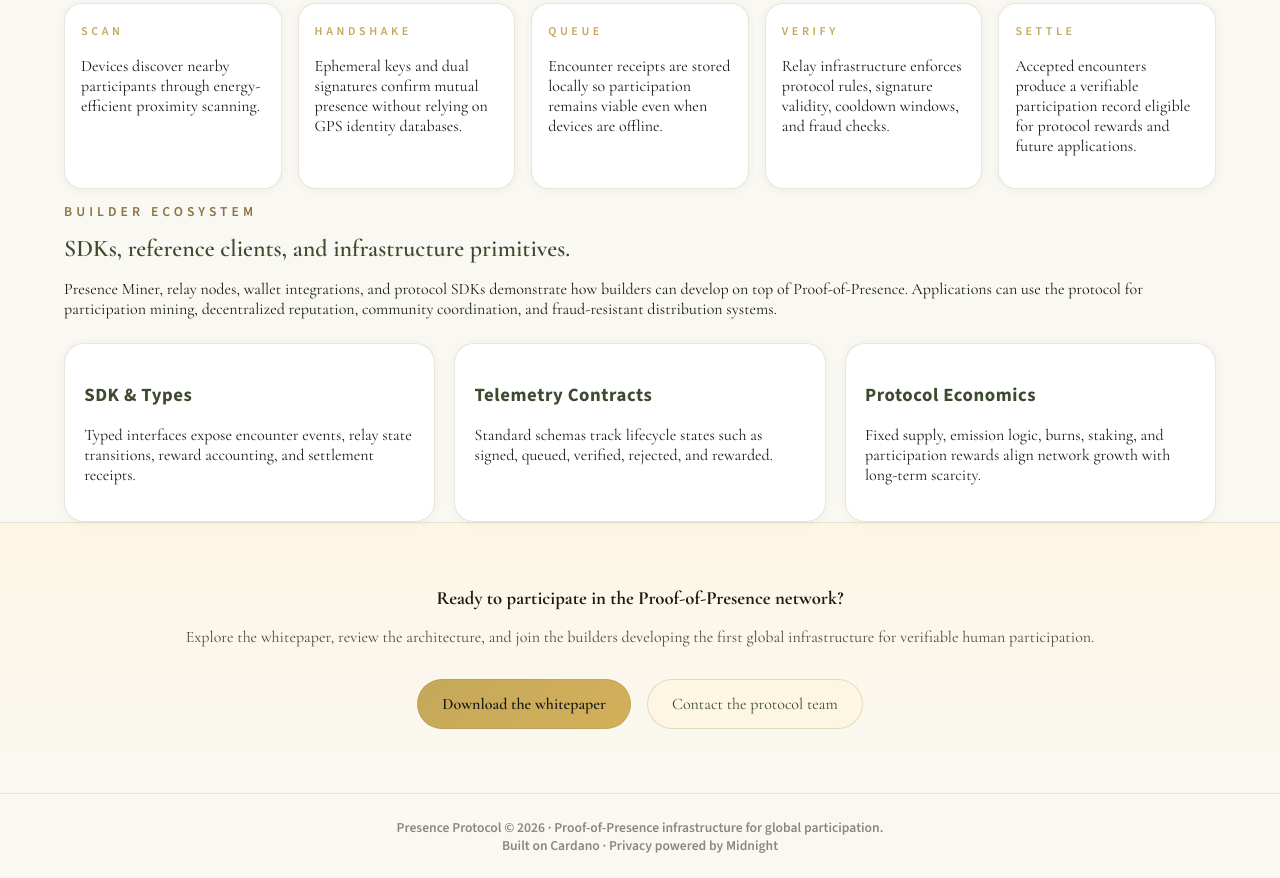
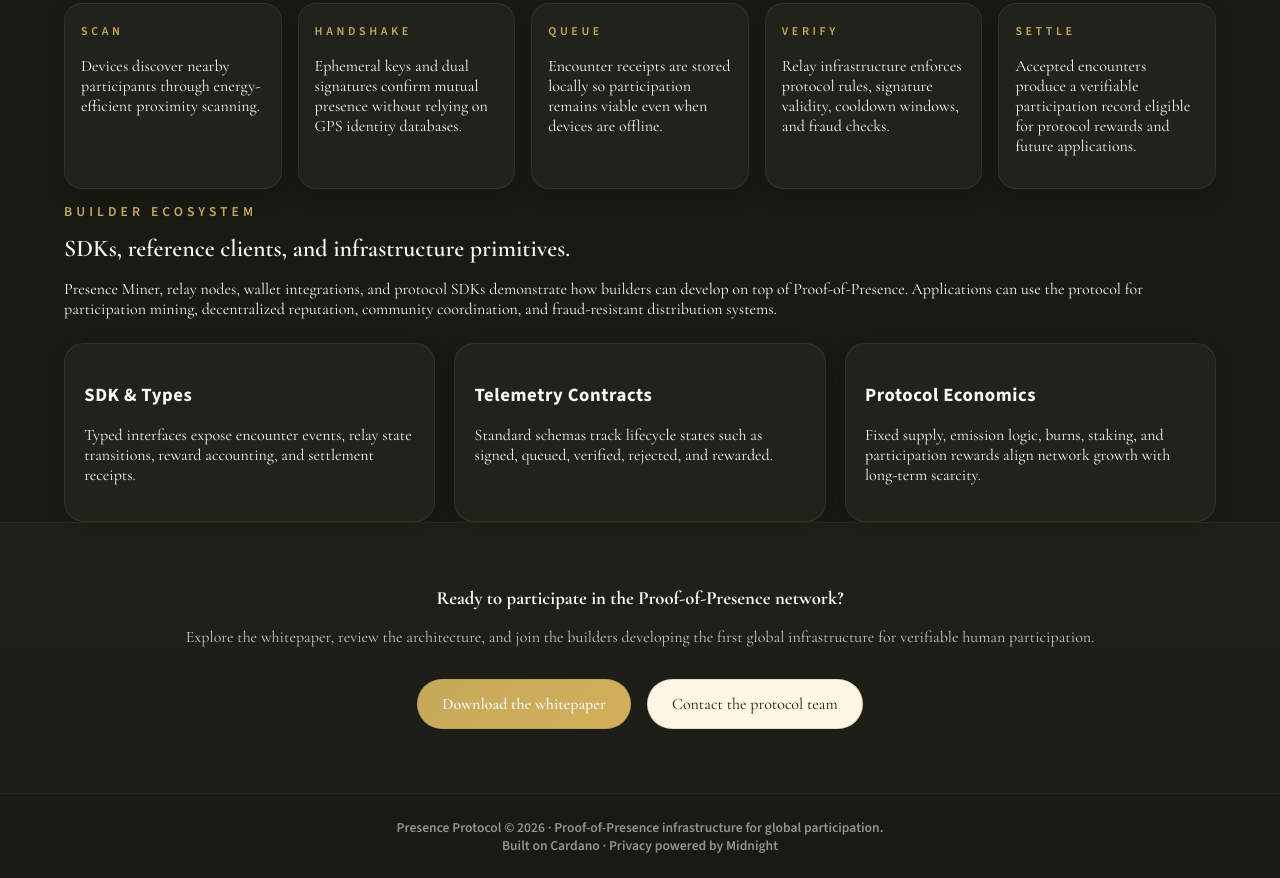
Before and after one commit to joskosestan-CheifOptimalist/presenceprotocol-landing, a plain HTML site: page index.html in a window 1280 px wide. Shown: the part 1550-2428 px from the top of the page. Drawn offline with nearby package versions, Linux system fonts and the light colour scheme.

Commit message:
Update protocol contact email

```diff
--- a/index.html
+++ b/index.html
@@ -41,18 +41,18 @@
   --future-bg-start: #F0F4FF;
   --future-bg-end: #E8EEFF;
 
-  --bg: var(--cream);
-  --card: var(--white);
+  --bg: var(--dark);
+  --card: #222222;
   --border: rgba(139,115,64,0.18);
-  --text: var(--dark);
-  --text-dim: var(--mid);
+  --text: var(--cream);
+  --text-dim: rgba(250,248,243,0.78);
   --accent: var(--gold-light);
 }
     * { box-sizing: border-box; }
     body {
       margin: 0;
-      background: var(--cream);
-      color: var(--dark);
+      background: var(--dark);
+      color: var(--cream);
       font-family: "Cormorant Garamond", serif;
     }
     main { min-height: 100vh; }
@@ -79,7 +79,7 @@
     }
     .hero p {
       max-width: 720px;
-      color: var(--mid);
+      color: rgba(250,248,243,0.78);
       line-height: 1.6;
     }
     .hero-buttons {
@@ -90,7 +90,7 @@
     }
     .btn-primary {
       background: linear-gradient(135deg, var(--gold-light), var(--gold-bright));
-      color: var(--dark);
+      color: var(--cream);
       padding: 0.85rem 1.5rem;
       border-radius: 999px;
       font-weight: 600;
@@ -98,7 +98,7 @@
     }
     .btn-secondary {
       border: 1px solid rgba(139,115,64,0.22);
-      color: var(--olive);
+      color: var(--cream);
       background: var(--gold-pale);
       padding: 0.85rem 1.5rem;
       border-radius: 999px;
@@ -110,14 +110,14 @@
       margin-top: 3rem;
     }
     .stat-card {
-      background: var(--white);
+      background: rgba(255,255,255,0.04);
       border: 1px solid var(--border);
       border-radius: 20px;
       padding: 1.5rem;
-      box-shadow: 0 2px 16px rgba(61,74,46,0.08);
+      box-shadow: 0 8px 24px rgba(0,0,0,0.22);
     }
     .stat-card h3 { margin: 0; font-size: 2rem; }
-    .stat-card p { margin-top: 0.5rem; color: var(--mid); }
+    .stat-card p { margin-top: 0.5rem; color: rgba(250,248,243,0.78); }
 
     section {
       padding: 3.5rem 0;
@@ -125,7 +125,7 @@
     .section-heading {
       text-transform: uppercase;
       letter-spacing: 0.3em;
-      color: var(--gold);
+      color: var(--gold-light);
       font-size: 0.85rem;
     }
     h2 { margin: 0.5rem 0 1rem; }
@@ -136,11 +136,11 @@
       align-items: start;
     }
     .module-card {
-      background: var(--white);
+      background: rgba(255,255,255,0.04);
       border: 1px solid var(--border);
       border-radius: 18px;
       padding: 1.2rem;
-      box-shadow: 0 2px 16px rgba(61,74,46,0.08);
+      box-shadow: 0 8px 24px rgba(0,0,0,0.22);
     }
 
     .flow-grid {
@@ -153,8 +153,8 @@
       border: 1px solid var(--border);
       border-radius: 18px;
       padding: 1rem;
-      background: var(--white);
-      box-shadow: 0 1px 10px rgba(61,74,46,0.06);
+      background: rgba(255,255,255,0.04);
+      box-shadow: 0 8px 24px rgba(0,0,0,0.16);
     }
     .flow-card span {
       text-transform: uppercase;
@@ -170,29 +170,29 @@
       margin-top: 1.5rem;
     }
     .builder-card {
-      background: var(--white);
+      background: rgba(255,255,255,0.04);
       border: 1px solid var(--border);
       border-radius: 20px;
       padding: 1.2rem;
-      box-shadow: 0 1px 10px rgba(61,74,46,0.06);
+      box-shadow: 0 8px 24px rgba(0,0,0,0.16);
     }
 
     .cta {
       text-align: center;
       padding: 4rem 1.5rem;
       border-top: 1px solid rgba(139,115,64,0.16);
-      background: linear-gradient(180deg, var(--gold-pale), var(--cream));
+      background: linear-gradient(180deg, rgba(255,255,255,0.03), rgba(255,255,255,0.01));
     }
     .cta h3 { margin-top: 0; }
-    .cta p { color: var(--mid); margin-bottom: 2rem; }
+    .cta p { color: rgba(250,248,243,0.78); margin-bottom: 2rem; }
 
     footer {
       text-align: center;
       padding: 1.5rem;
-      color: var(--gray);
+      color: rgba(250,248,243,0.55);
       border-top: 1px solid rgba(139,115,64,0.14);
       font-size: 0.85rem;
-      background: var(--cream);
+      background: var(--dark);
     }
 
     /* ---------------------------- */
@@ -208,20 +208,20 @@
       font-family: "Cinzel", serif;
       font-weight: 600;
       letter-spacing: 0.02em;
-      color: var(--olive);
+      color: var(--cream);
     }
 
     h2 {
       font-family: "Cormorant Garamond", serif;
       font-weight: 600;
-      color: var(--olive);
+      color: var(--cream);
     }
 
     .hero p {
       font-family: "Cormorant Garamond", serif;
       font-weight: 300;
       font-style: italic;
-      color: var(--mid);
+      color: rgba(250,248,243,0.78);
     }
 
     .module-card h3,
@@ -229,7 +229,7 @@
       font-family: "Source Sans 3", sans-serif;
       font-weight: 700;
       letter-spacing: 0.03em;
-      color: var(--olive);
+      color: var(--cream);
     }
 
     .flow-card span,
@@ -243,9 +243,35 @@
     .stat-card h3 {
       font-family: "Cinzel", serif;
       font-weight: 700;
-      color: var(--olive);
+      color: var(--cream);
     }
 
+
+
+    .btn-secondary,
+    .btn-secondary:link,
+    .btn-secondary:visited {
+      border: 1px solid rgba(139,115,64,0.22);
+      color: var(--dark) !important;
+      background: var(--gold-pale);
+      padding: 0.85rem 1.5rem;
+      border-radius: 999px;
+      display: inline-block;
+    }
+
+    .btn-secondary:hover,
+    .btn-secondary:focus {
+      color: var(--dark) !important;
+      background: var(--cream);
+    }
+
+    .cta .btn-secondary,
+    .cta .btn-secondary:link,
+    .cta .btn-secondary:visited,
+    .cta .btn-secondary:hover,
+    .cta .btn-secondary:focus {
+      color: var(--dark) !important;
+    }
 
   </style>
 </head>
@@ -369,7 +395,7 @@
       </p>
       <div class="hero-buttons" style="justify-content:center;">
         <a class="btn-primary" href="/whitepaper">Download the whitepaper</a>
-        <a class="btn-secondary" href="mailto:hello@presenceprotocol.io">Contact the protocol team</a>
+        <a class="btn-secondary" href="mailto:josko.sestan@gmail.com">Contact the protocol team</a>
       </div>
     </section>
   </main>
```
